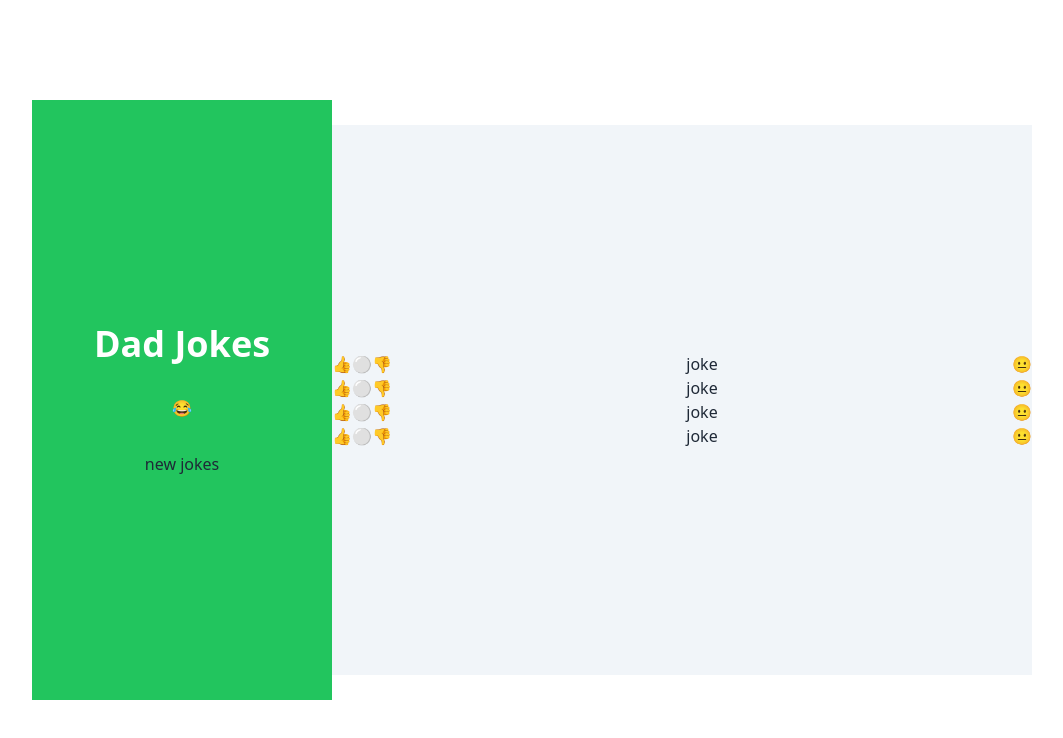
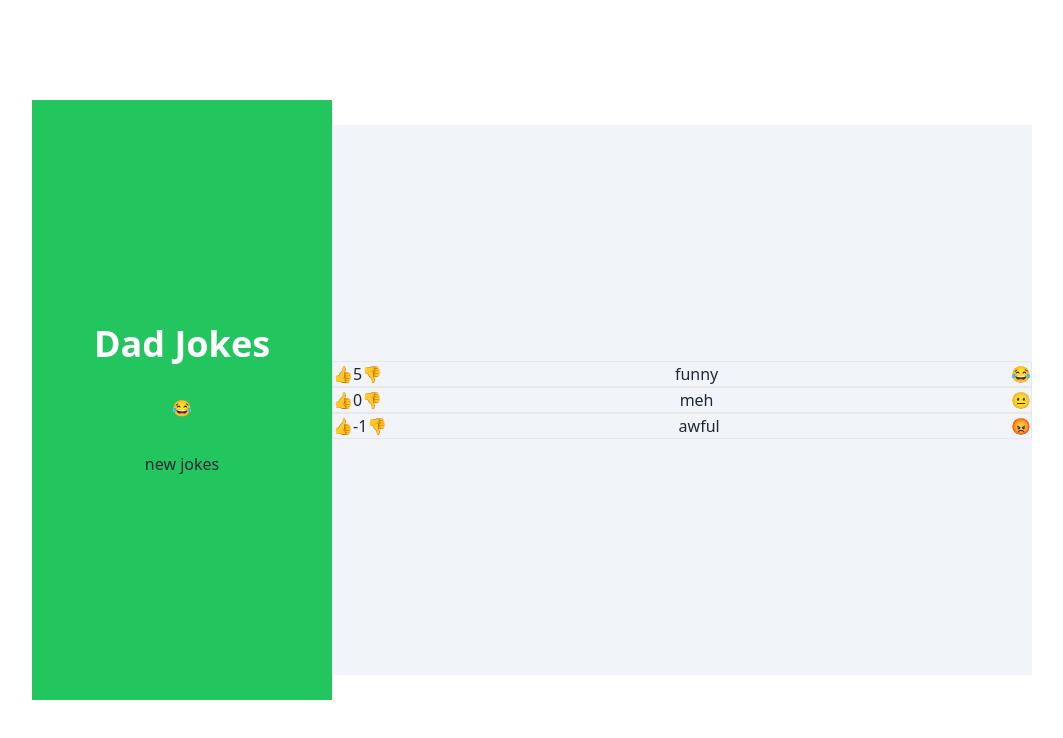
Before and after one commit to neopythe/dad-jokes, a React (Vite) app: page / in a window 1280 px wide. Shown: the top 738 px of the page, without its empty margins (108-1171 px from the left). Built offline with nearby package versions, Linux system fonts and the light colour scheme; the HTML template or start-up script is replaced by a standard one.

Commit message:
render Joke content dynamically through props

```diff
--- a/src/Joke.jsx
+++ b/src/Joke.jsx
@@ -3,14 +3,16 @@ import React, { Component } from 'react'
 export default class Joke extends Component {
   render() {
     return (
-      <div className="flex justify-between w-full">
+      <div className="flex justify-between w-full border">
         <div className="flex flex-row">
           <p>👍</p>
-          <p>⚪</p>
+          <p>{this.props.score}</p>
           <p>👎</p>
         </div>
-        <p>joke</p>
-        <p>😐</p>
+        <p>{this.props.joke}</p>
+        {this.props.score > 0 && <p>😂</p>}
+        {this.props.score === 0 && <p>😐</p>}
+        {this.props.score < 0 && <p>😡</p>}
       </div>
     )
   }
--- a/src/JokeList.jsx
+++ b/src/JokeList.jsx
@@ -3,6 +3,16 @@ import React, { Component } from 'react'
 import Joke from './Joke'
 
 export default class JokeList extends Component {
+  constructor(props) {
+    super(props)
+    this.state = {
+      jokes: [
+        { jokeText: 'funny', jokeScore: 5 },
+        { jokeText: 'meh', jokeScore: 0 },
+        { jokeText: 'awful', jokeScore: -1 },
+      ],
+    }
+  }
   render() {
     return (
       <div className="flex justify-center items-center h-screen">
@@ -12,10 +22,13 @@ export default class JokeList extends Component {
           <button>new jokes</button>
         </header>
         <ul className="flex flex-col justify-center items-center h-[550px] w-[700px] bg-slate-100">
-          <Joke />
-          <Joke />
-          <Joke />
-          <Joke />
+          {this.state.jokes &&
+            this.state.jokes.map((joke, index) => (
+              <Joke
+                joke={this.state.jokes[index].jokeText}
+                score={this.state.jokes[index].jokeScore}
+              />
+            ))}
         </ul>
       </div>
     )
```
